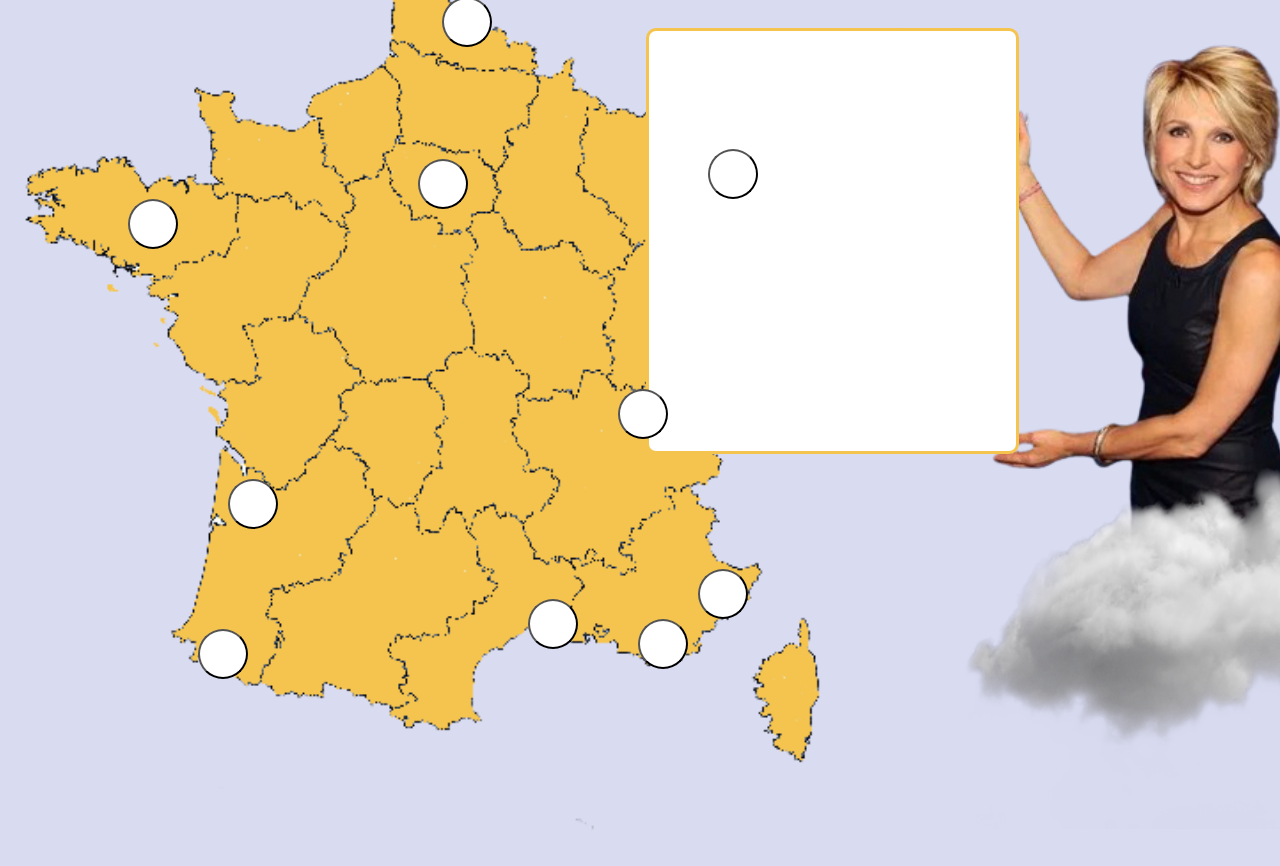
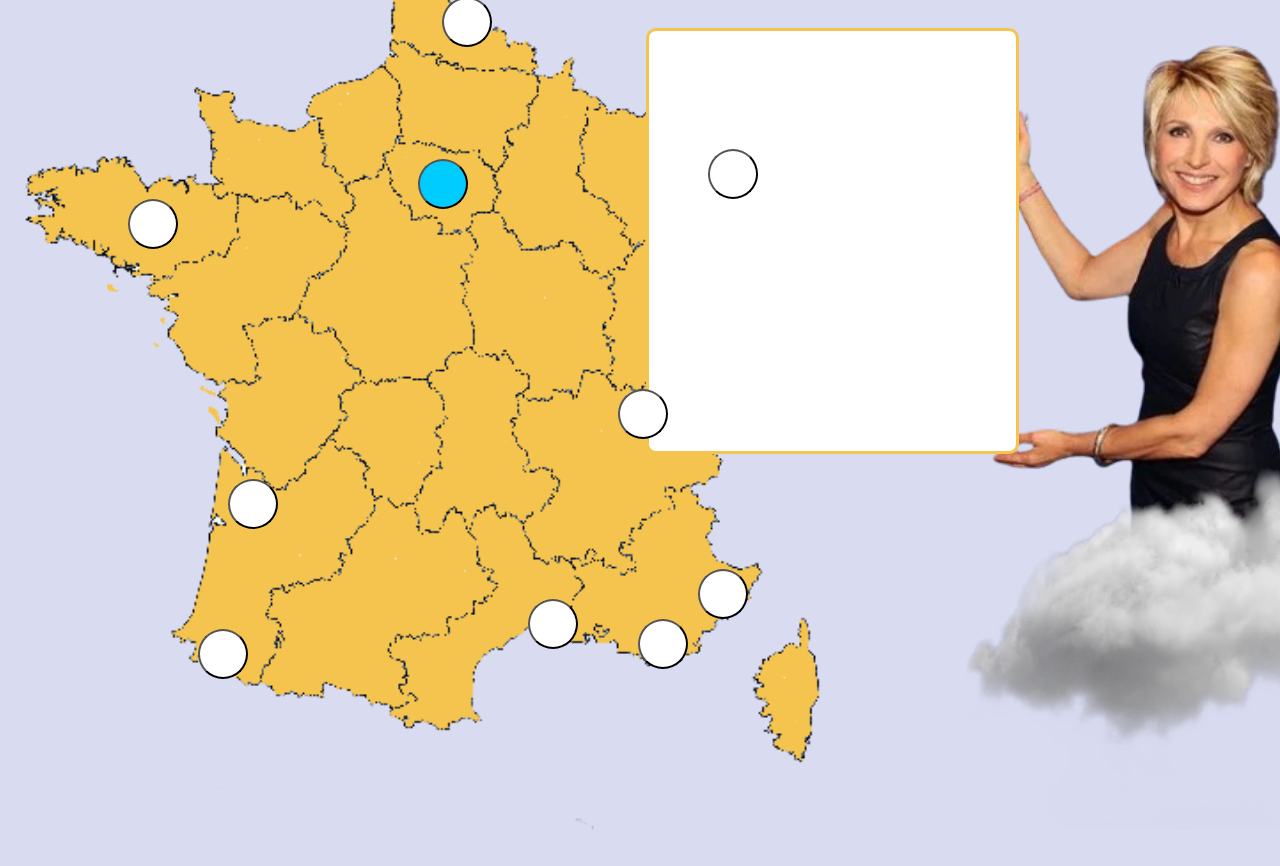
Before and after one commit to RoxaneKirchmeyer/App-meteo-finale, a plain HTML site: page index.html in a window 1280 px wide. In both pictures the pointer is over the button 443 px from the left and 260 px from the top of the page. Shown: the part 76-942 px from the top of the page. Drawn offline with Linux system fonts and the light colour scheme; a web font is replaced by a local one.

Commit message:
modif hover

```diff
--- a/style.css
+++ b/style.css
@@ -14,10 +14,11 @@ button {
     background-color: white;
     position: absolute;
     z-index: 1;
+    transition: ease-in-out 0.5s;
 }
 
 button:hover {
-    background-color: white;
+    background-color: rgb(0, 204, 255)
 }
 
 h1 {
```
